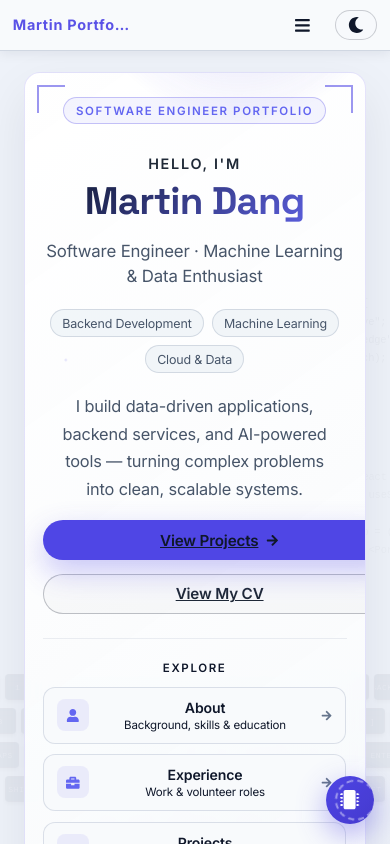
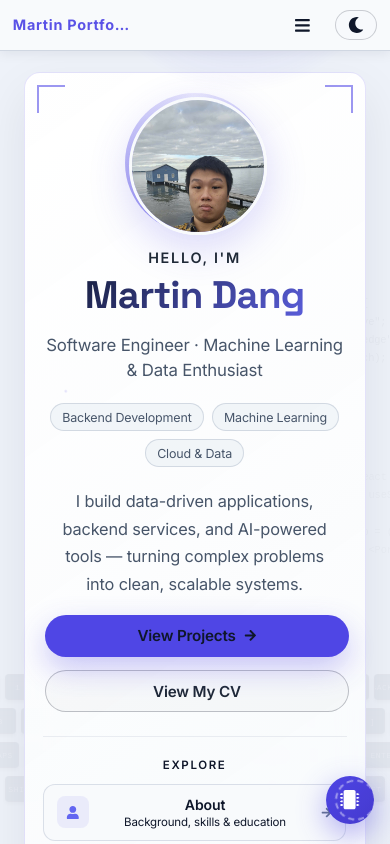
Before and after one commit to husthunterpy01/Martin-Portfolio, a React (Create React App) app: page / in a window 390 px wide. Shown: the top 844 px of the page. Built offline with nearby package versions, Linux system fonts and the light colour scheme.

Commit message:
feat: Update mobile UI

```diff
--- a/src/App.css
+++ b/src/App.css
@@ -1167,7 +1167,7 @@ body.light-mode .holo-face-label {
   width: 100%;
   position: relative;
   z-index: 2;
-  overflow: hidden;
+  overflow: visible;
   opacity: 1;
   transform: translateY(0);
   margin-top: 0;
@@ -1175,6 +1175,7 @@ body.light-mode .holo-face-label {
 
 .hero.intro-page {
   padding: 2.25rem 2.75rem;
+  overflow: visible;
   background: linear-gradient(
     145deg,
     rgba(2, 6, 23, 0.92) 0%,
@@ -1383,7 +1384,6 @@ body.light-mode .hero.intro-page {
 }
 
 /* Override the default fade-ins on the intro page with armor snaps */
-.armor-assemble .hero-badge,
 .armor-assemble .hero-tag,
 .armor-assemble .hero-title,
 .armor-assemble .hero-subtitle,
@@ -1392,18 +1392,19 @@ body.light-mode .hero.intro-page {
 .armor-assemble .hero-description,
 .armor-assemble .hero-actions,
 .armor-assemble .hero-explore-label,
-.armor-assemble .hero-explore-card {
+.armor-assemble .hero-explore-card,
+.armor-assemble .hero-avatar {
   opacity: 0;
   animation: plateSnap 0.55s cubic-bezier(0.34, 1.4, 0.5, 1) both;
 }
 
+.armor-assemble .hero-avatar {
+  --plate-x: -36px;
+  --plate-r: -20deg;
+  animation-delay: 0.42s;
+}
+
 /* Left column plates fly in from the left */
-.armor-assemble .hero-badge {
-  --plate-x: -42px;
-  --plate-r: -24deg;
-  animation-delay: 0.5s;
-}
-
 .armor-assemble .hero-tag {
   --plate-x: -34px;
   --plate-r: -18deg;
@@ -1518,7 +1519,6 @@ body.light-mode .hero.intro-page {
   .armor-assemble .hero-glow,
   .hero-scan::before,
   .hero-corner,
-  .armor-assemble .hero-badge,
   .armor-assemble .hero-tag,
   .armor-assemble .hero-title,
   .armor-assemble .hero-subtitle,
@@ -1528,6 +1528,7 @@ body.light-mode .hero.intro-page {
   .armor-assemble .hero-actions,
   .armor-assemble .hero-explore-label,
   .armor-assemble .hero-explore-card,
+  .armor-assemble .hero-avatar,
   .armor-assemble .hero-title::after {
     animation: none;
     opacity: 1;
@@ -1596,6 +1597,45 @@ body.light-mode .hero.intro-page {
   text-align: left;
 }
 
+.hero-avatar {
+  position: relative;
+  width: 132px;
+  height: 132px;
+  margin-bottom: 1.25rem;
+  flex-shrink: 0;
+}
+
+.hero-avatar::before {
+  content: '';
+  position: absolute;
+  inset: -4px;
+  border-radius: 50%;
+  background: conic-gradient(
+    from 180deg,
+    rgba(var(--accent-rgb), 0.9),
+    rgba(var(--accent-rgb), 0.15),
+    rgba(var(--accent-rgb), 0.9)
+  );
+  opacity: 0.75;
+  z-index: 0;
+}
+
+.hero-avatar img {
+  position: relative;
+  z-index: 1;
+  width: 100%;
+  height: 100%;
+  object-fit: cover;
+  object-position: center 22%;
+  border-radius: 50%;
+  border: 3px solid #020617;
+  box-shadow: 0 12px 40px rgba(var(--accent-rgb), 0.22);
+}
+
+body.light-mode .hero-avatar img {
+  border-color: #f8fafc;
+}
+
 .hero-divider {
   width: 1px;
   align-self: stretch;
@@ -1612,28 +1652,8 @@ body.light-mode .hero.intro-page {
   display: flex;
   flex-direction: column;
   gap: 0;
-}
-
-.hero-badge {
-  display: inline-block;
-  font-size: 0.72rem;
-  font-weight: 600;
-  letter-spacing: 0.14em;
-  text-transform: uppercase;
-  color: var(--accent);
-  padding: 0.35rem 0.75rem;
-  margin-bottom: 1rem;
-  border-radius: 999px;
-  border: 1px solid rgba(var(--accent-rgb), 0.35);
-  background: rgba(var(--accent-rgb), 0.08);
-  opacity: 0;
-  animation: fadeIn 0.8s ease 0.1s forwards;
-}
-
-body.light-mode .hero-badge {
-  color: var(--accent-light);
-  border-color: rgba(var(--accent-rgb), 0.3);
-  background: rgba(var(--accent-rgb), 0.06);
+  min-width: 0;
+  width: 100%;
 }
 
 .hero-highlights {
@@ -1678,12 +1698,16 @@ body.light-mode .hero-highlight {
   flex-wrap: wrap;
   gap: 0.85rem;
   margin-top: 0;
+  width: 100%;
+  max-width: 100%;
 }
 
 .hero-actions .btn {
   display: inline-flex;
   align-items: center;
+  justify-content: center;
   gap: 0.5rem;
+  flex: 0 1 auto;
 }
 
 .btn-icon {
@@ -1890,11 +1914,20 @@ body.light-mode .hero-description {
   font-size: 0.95rem;
   font-weight: 600;
   cursor: pointer;
-  padding: 0.6rem 1.5rem;
-  min-width: 150px; /* <--- This fixes the width */
+  padding: 0.65rem 1.5rem;
+  min-width: 150px;
   text-align: center;
+  text-decoration: none;
+  box-sizing: border-box;
+  line-height: 1.25;
+  white-space: nowrap;
   transition: background 0.2s ease, color 0.2s ease, transform 0.2s ease,
     box-shadow 0.2s ease, border-color 0.2s ease;
+}
+
+.btn:hover,
+.btn:focus-visible {
+  text-decoration: none;
 }
 
 .btn.primary {
@@ -1902,11 +1935,14 @@ body.light-mode .hero-description {
   color: #0f172a;
   box-shadow: 0 12px 30px rgba(var(--accent-rgb), 0.3);
   border: 1px solid transparent;
-}
-
-.btn.primary {
   position: relative;
   overflow: hidden;
+  isolation: isolate;
+}
+
+.btn.primary .btn-icon {
+  position: relative;
+  z-index: 1;
 }
 
 .btn.primary::before {
@@ -2295,10 +2331,18 @@ body.light-mode .project-filter.active {
   letter-spacing: 0.02em;
   padding: 0.25rem 0.6rem;
   border-radius: 999px;
+  color: #f8fafc;
+  background: rgba(2, 6, 23, 0.88);
+  border: 1px solid rgba(var(--accent-rgb), 0.65);
+  backdrop-filter: blur(6px);
+  box-shadow: 0 2px 10px rgba(0, 0, 0, 0.35);
+}
+
+body.light-mode .project-topic-badge {
   color: #ffffff;
-  background: rgba(2, 6, 23, 0.7);
-  border: 1px solid rgba(var(--accent-rgb), 0.5);
-  backdrop-filter: blur(4px);
+  background: rgba(15, 23, 42, 0.9);
+  border-color: rgba(var(--accent-rgb), 0.75);
+  box-shadow: 0 2px 10px rgba(15, 23, 42, 0.25);
 }
 
 /* Pagination */
@@ -2415,14 +2459,15 @@ body.light-mode .project-card {
 
 body.light-mode .project-card h3,
 body.light-mode .project-card p,
-body.light-mode .project-card .tech-pill,
 body.light-mode .project-card .links a {
   color: #1f2937;
 }
 
 body.light-mode .project-card .tech-pill {
-  border-color: rgba(15, 23, 42, 0.12);
-  background: rgba(15, 23, 42, 0.05);
+  color: #0f172a;
+  font-weight: 600;
+  border-color: rgba(var(--accent-rgb), 0.4);
+  background: rgba(var(--accent-rgb), 0.12);
 }
 
 .project-card:nth-child(1) { animation-delay: 0.1s; }
@@ -2519,11 +2564,22 @@ body.light-mode .project-card .tech-pill {
 }
 
 .project-card .tech-pill {
+  display: inline-flex;
+  align-items: center;
+  gap: 0.3rem;
   font-size: 0.75rem;
+  font-weight: 500;
   padding: 0.2rem 0.55rem;
   border-radius: 999px;
-  background: #020617;
-  border: 1px solid rgba(148, 163, 184, 0.6);
+  color: #e2e8f0;
+  background: rgba(var(--accent-rgb), 0.14);
+  border: 1px solid rgba(var(--accent-rgb), 0.4);
+}
+
+.project-card .tech-pill-icon {
+  font-size: 0.85rem;
+  flex-shrink: 0;
+  color: inherit;
 }
 
 .project-card .links {
@@ -3028,6 +3084,11 @@ body.light-mode .footer-social-link:hover {
     text-align: center;
   }
 
+  .hero-avatar {
+    margin-left: auto;
+    margin-right: auto;
+  }
+
   .hero-divider {
     display: none;
   }
@@ -3043,6 +3104,12 @@ body.light-mode .footer-social-link:hover {
 
   .hero-actions {
     justify-content: center;
+  }
+
+  .hero-actions .btn {
+    width: auto;
+    min-width: min(280px, 100%);
+    max-width: 100%;
   }
 
   .hero-explore-grid {
@@ -3121,13 +3188,22 @@ body.light-mode .footer-social-link:hover {
 
   .hero-actions {
     flex-direction: column;
-    align-items: stretch;
+    align-items: center;
     width: 100%;
+    padding: 0 0.15rem;
   }
 
   .hero-actions .btn {
     justify-content: center;
-    width: 100%;
+    width: min(100%, 320px);
+    min-width: 0;
+    max-width: 100%;
+    white-space: normal;
+  }
+
+  .hero.intro-page {
+    overflow: visible;
+    padding: 1.5rem 1.15rem;
   }
 
   .footer-content {
@@ -3165,10 +3241,6 @@ body.light-mode .footer-social-link:hover {
 
   .hero-highlights {
     justify-content: center;
-  }
-
-  .hero.intro-page {
-    padding: 1.5rem 1.15rem;
   }
 }
 
--- a/src/components/About.js
+++ b/src/components/About.js
@@ -14,7 +14,7 @@ const techStacks = [
   {
     label: 'Web & Application',
     icon: '🌐',
-    items: ['ASP.NET', 'FastAPI', 'Flask', 'ReactJS'],
+    items: ['ASP.NET', 'FastAPI', 'Flask', 'ReactJS', 'Spring Boot'],
   },
   {
     label: 'AI & Machine Learning',
@@ -35,6 +35,11 @@ const techStacks = [
     label: 'Data & Orchestration',
     icon: '📦',
     items: ['Docker', 'Spark', 'Kafka'],
+  },
+  {
+    label: 'MLOps & Infrastructure',
+    icon: '🛠️',
+    items: ['MLFlow', 'Kubernetes', 'Flink', 'Airflow', 'Ansible', 'Nginx', 'Terraform'],
   },
 ];
 
--- a/src/components/Experience.js
+++ b/src/components/Experience.js
@@ -33,7 +33,7 @@ const experiences = [
     company: 'FPT Software',
     companyIcon: fptIcon,
     location: 'Hanoi, Vietnam',
-    period: 'Jan 2024 – Jan 2025',
+    period: 'Jan 2024 – Feb 2025',
     details: [
       'Developed high-performance RESTful APIs with ASP.NET for a US-based pension payroll platform using Clean Architecture and CQRS, supporting ~500 concurrent users.',
       'Raised automated test coverage from 42% to over 80% using xUnit and CI-friendly test suites.',
--- a/src/components/Home.js
+++ b/src/components/Home.js
@@ -7,6 +7,7 @@ import {
   FaFolderOpen,
   FaEnvelope,
 } from 'react-icons/fa';
+import avatarImg from '../image/my_avatar.jpg';
 
 const highlights = [
   'Backend Development',
@@ -53,7 +54,9 @@ function Home() {
 
       <div className="hero-content">
         <div className="hero-intro">
-          <span className="hero-badge">Software Engineer Portfolio</span>
+          <div className="hero-avatar">
+            <img src={avatarImg} alt="Martin Dang" />
+          </div>
           <p className="hero-tag">Hello, I&apos;m</p>
           <h1 className="hero-title">Martin Dang</h1>
           <p className="hero-subtitle">
--- a/src/components/ProjectCard.js
+++ b/src/components/ProjectCard.js
@@ -1,4 +1,5 @@
 import React from 'react';
+import TechIcon from './TechIcon';
 
 const ProjectCard = ({ title, desc, tech, live, github, img, topic }) => {
   return (
@@ -16,6 +17,7 @@ const ProjectCard = ({ title, desc, tech, live, github, img, topic }) => {
       <div className="tech-list">
         {tech?.map((t, index) => (
           <span key={index} className="tech-pill">
+            <TechIcon techName={t} className="tech-pill-icon" />
             {t}
           </span>
         ))}
```
Also changed, not shown: src/components/TechIcon.js (+28 -46 lines), src/image/my_avatar.jpg (added).
